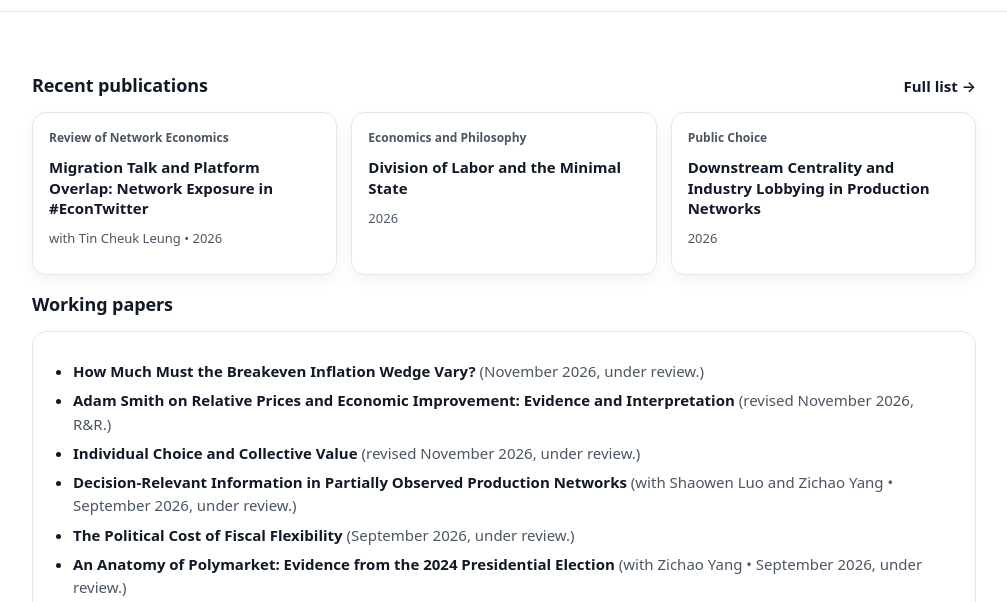
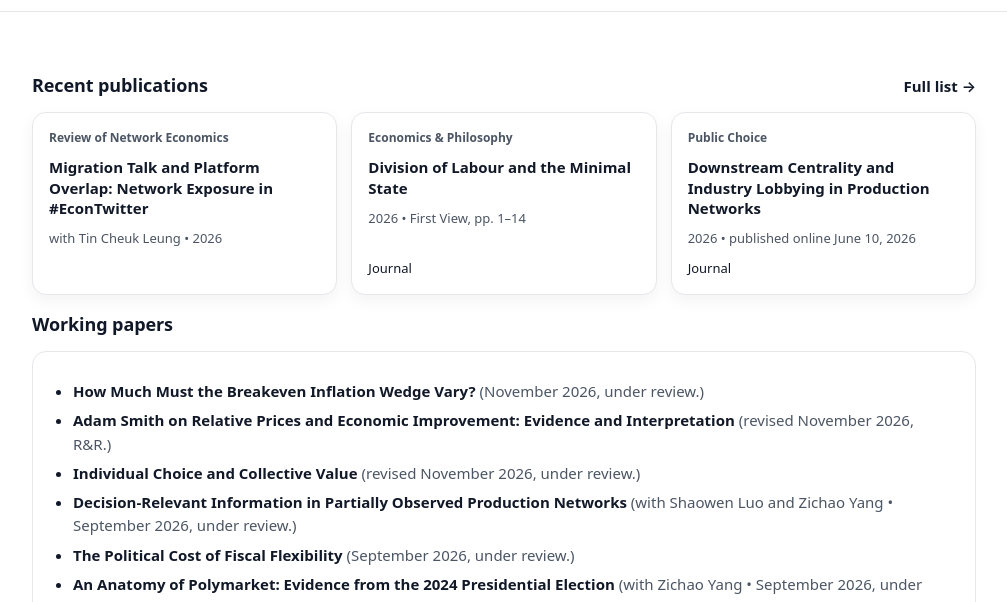
Before and after one commit to byrontkp/kptsang.github.io, a plain HTML site: page index.html in a window 1280 px wide. Shown: the part 141-743 px from the top of the page, without its empty margins (136-1143 px from the left). Drawn offline with Linux system fonts and the light colour scheme.

Commit message:
Update publication details for three 2026 papers and refresh the short CV

```diff
--- a/index.html
+++ b/index.html
@@ -443,7 +443,8 @@
           const venue = safeText(p.venue);
           const year = p.year || (p.date ? p.date.slice(0, 4) : "");
           const withLine = coauthorText(p.authors);
-          const meta = [withLine, year].filter(Boolean).join(" • ");
+          const publicationDetail = p.status === "published" ? safeText(p.status_note) : "";
+          const meta = [withLine, year, publicationDetail].filter(Boolean).join(" • ");
           const links = p.links || {};
           const pdf = links.pdf || "#";
           const journal = links.journal || "";
--- a/publications.json
+++ b/publications.json
@@ -18,17 +18,19 @@
 },
 {
     "id": "tsang-minstate",
-    "title": "Division of Labor and the Minimal State",
+    "title": "Division of Labour and the Minimal State",
     "authors": [
       "Kwok Ping Tsang"
     ],
     "year": 2026,
-    "venue": "Economics and Philosophy",
+    "venue": "Economics & Philosophy",
     "links": {
+      "journal": "https://doi.org/10.1017/S0266267126100820",
       "pdf": "https://drive.google.com/file/d/1NEq5EjiUaEV-1urOd2w6HAnF4JPACpoE/view?usp=drive_link"
     },
     "type": "publication",
-    "status": "accepted",
+    "status": "published",
+    "status_note": "First View, pp. 1–14",
     "date": "2026"
   },
     {
@@ -40,11 +42,13 @@
     "year": 2026,
     "venue": "Public Choice",
     "links": {
+      "journal": "https://doi.org/10.1007/s11127-026-01428-z",
       "pdf": "/assets/papers/PC_2026.pdf",
     "package": "https://drive.google.com/file/d/1YACeuFiriG_T4AW3vpIeHJywFbdjuxSo/view?usp=drive_link"
     },
     "type": "publication",
-    "status": "accepted",
+    "status": "published",
+    "status_note": "published online June 10, 2026",
     "date": "2026"
   },
   {
@@ -56,10 +60,12 @@
     "year": 2026,
     "venue": "The B.E. Journal of Theoretical Economics",
     "links": {
+      "journal": "https://doi.org/10.1515/bejte-2025-0137",
       "pdf": "/assets/papers/BEJTE_2026.pdf"
     },
     "type": "publication",
-    "status": "accepted",
+    "status": "published",
+    "status_note": "26(2), pp. 243–259",
     "date": "2026"
   },
   {
```
Also changed, not shown: 1 other file.
